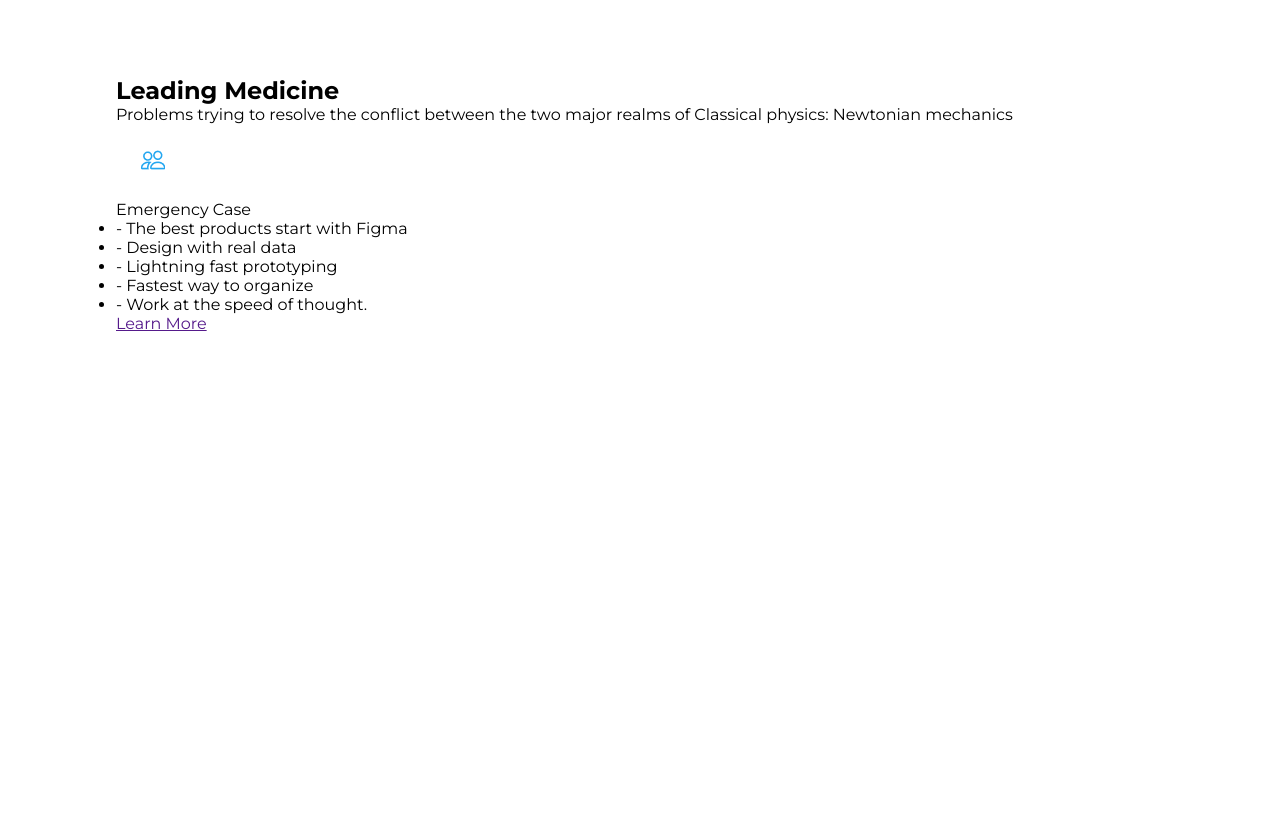
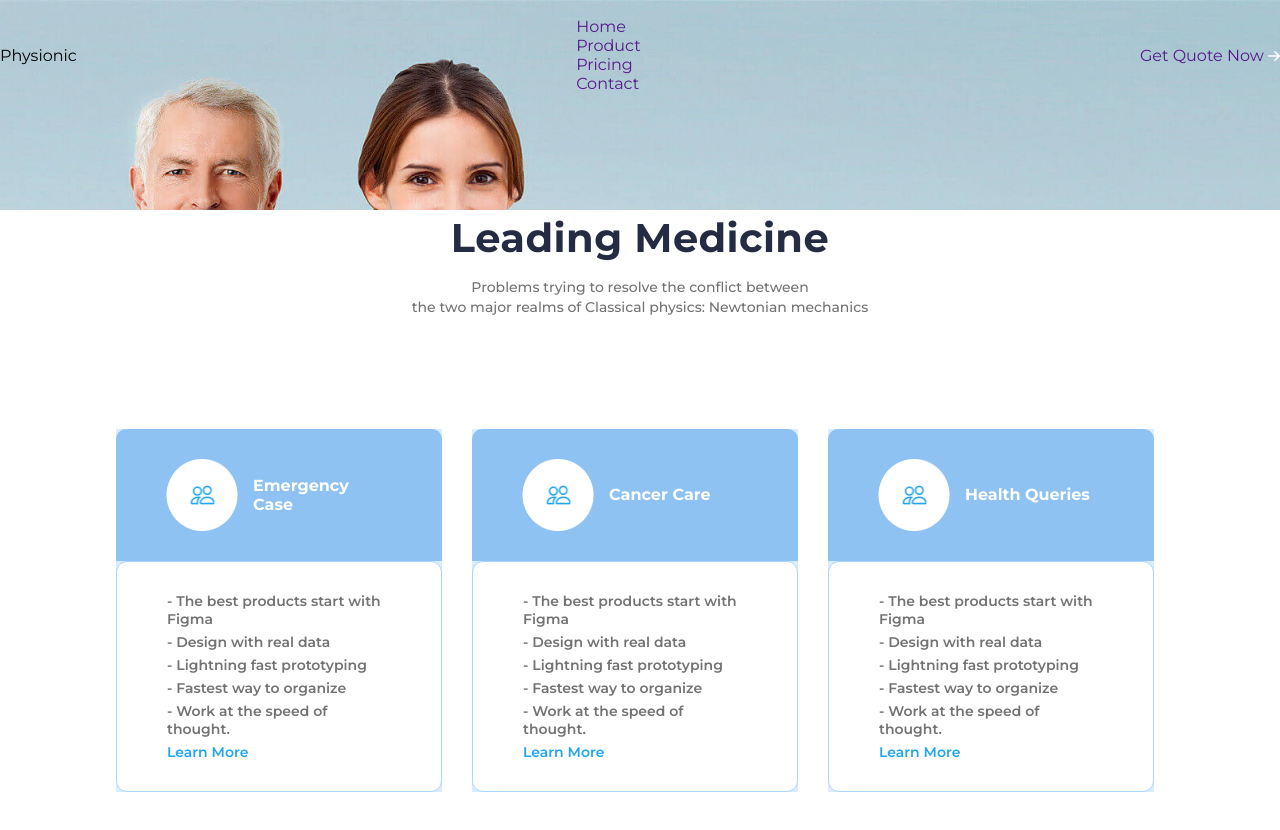
Before and after one commit to shedya-nya/hi-there-arkham-in-the-sky, a plain HTML site: page Милюкова/index.html in a window 1280 px wide. Before the commit the page ends 800 px from the top, so only its background shows below. Drawn offline with Linux system fonts and the light colour scheme.

Commit message:
lord have mercy
полуготовая секция с картами и начало формата header

```diff
--- a/Милюкова/index.html
+++ b/Милюкова/index.html
@@ -7,33 +7,74 @@
     <title>Милюкова</title>
   </head>
   <body>
+    <div class="cover">
     <header>
-      <a class="logo"></a>
+      <a class="logo">Physionic</a>
       <nav>
         <ul>
-          <li><a href=""></a></li>
-          <li><a href=""></a></li>
-          <li><a href=""></a></li>
-          <li><a href=""></a></li>
+          <li><a href="">Home</a></li>
+          <li><a href="">Product</a></li>
+          <li><a href="">Pricing</a></li>
+          <li><a href="">Contact</a></li>
         </ul>
       </nav>
-      <a href=""><div class="button"></div></a>
+      <a href="">
+        <div class="button">
+          <span>Get Quote Now </span>
+          <img src="images/arrow.png" alt="">
+        </div>
+      </a>
     </header>
     <main>
-      <div class="container">
-        <section class="hero"></section>
-        <section class="emergency">
+      <section class="hero">
+        <div class="container"></div>
+      </section>
+    </div>
+      <section class="emergency">
+        <div class="container">
           <h2>Leading Medicine</h2>
           <p>
-            Problems trying to resolve the conflict between the two major realms
+            Problems trying to resolve the conflict between<br> the two major realms
             of Classical physics: Newtonian mechanics
           </p>
           <div class="cardgroup">
             <div class="card">
               <div class="card-top">
                 <img src="images/emergency/icn-circle.png" alt="" />
+                <span>Emergency Case</span>
               </div>
-              <span>Emergency Case</span>
+              <div class="card-bottom">
+                <ul>
+                  <li>- The best products start with Figma</li>
+                  <li>- Design with real data</li>
+                  <li>- Lightning fast prototyping</li>
+                  <li>- Fastest way to organize</li>
+                  <li>- Work at the speed of thought.</li>
+                </ul>
+                <a href="">Learn More</a>
+              </div>
+            </div>
+            <div class="card">
+              <div class="card-top">
+                <img src="images/emergency/icn-circle.png" alt="" />
+                <span>Cancer Care</span>
+              </div>
+              <div class="card-bottom">
+                <ul>
+                  <li>- The best products start with Figma</li>
+                  <li>- Design with real data</li>
+                  <li>- Lightning fast prototyping</li>
+                  <li>- Fastest way to organize</li>
+                  <li>- Work at the speed of thought.</li>
+                </ul>
+                <a href="">Learn More</a>
+              </div>
+            </div>
+            <div class="card">
+              <div class="card-top">
+                <img src="images/emergency/icn-circle.png" alt="" />
+                <span>Health Queries</span>
+              </div>
               <div class="card-bottom">
                 <ul>
                   <li>- The best products start with Figma</li>
@@ -46,13 +87,21 @@
               </div>
             </div>
           </div>
-        </section>
-        <section class="cards"></section>
-        <section class="faq"></section>
-        <section class="pricing"></section>
-        <section class="intouch"></section>
-        <section class="prefooter"></section>
-      </div>
+        </div>
+      </section>
+      <section class="cards">
+        <div class="container"></div>
+      </section>
+      <section class="faq">
+        <div class="container"></div>
+      </section>
+      <section class="pricing">
+        <div class="container"></div>
+      </section>
+      <section class="intouch"></section>
+      <section class="prefooter">
+        <div class="container"></div>
+      </section>
     </main>
     <footer></footer>
   </body>
--- a/Милюкова/styles.css
+++ b/Милюкова/styles.css
@@ -1,11 +1,103 @@
-@import url('https://fonts.googleapis.com/css2?family=Montserrat:ital,wght@0,100..900;1,100..900&display=swap');
-*{
+@import url("https://fonts.googleapis.com/css2?family=Montserrat:ital,wght@0,100..900;1,100..900&display=swap");
+* {
   margin: 0;
   padding: 0;
   box-sizing: border-box;
   font-family: "Montserrat", serif;
 }
-.container{
+.container {
   max-width: 1048px;
   margin: 0 auto;
 }
+h2 {
+  text-align: center;
+  font-weight: 700;
+  font-size: 40px;
+  line-height: 142%;
+  letter-spacing: 0.01em;
+  color: #252b42;
+  padding-bottom: 10px;
+}
+ul {
+  list-style: none;
+}
+a {
+  text-decoration: none;
+}
+/* ------------------------------------------------------- */
+header {
+  display: flex;
+  justify-content: space-between;
+  align-items: center;
+  padding-top: 17px;
+  padding-bottom: 17px;
+}
+/* ------------------------------------------------------- */
+.cover{
+  background-image: url(images/hero-cover.5.jpg);
+  background-repeat: no-repeat;
+}
+/* ------------------------------------------------------- */
+.hero{
+  padding-top: 50px;
+  padding-bottom: 50px;
+}
+/* ------------------------------------------------------- */
+.card {
+  width: 326px;
+  background-color: #d9edff;
+}
+.card-top {
+  font-size: 14px;
+  background-color: #8ec2f2;
+  padding: 30px 50px;
+  border-top-left-radius: 10px;
+  border-top-right-radius: 10px;
+  display: flex;
+  align-items: center;
+  gap: 15px;
+}
+.card-top img {
+  width: 72px;
+  height: 72px;
+}
+.card-top span {
+  font-weight: 700;
+  font-size: 16px;
+  color: #fff;
+}
+.card-bottom {
+  font-size: 14px;
+  padding: 30px 50px;
+  border: 1px solid #a9d6ff;
+  border-radius: 11px;
+  background-color: #ffffff;
+}
+.card-bottom li {
+  padding-bottom: 5px;
+  font-weight: 600;
+  color: #737373;
+}
+.card-bottom a {
+  font-weight: 600;
+  font-size: 14px;
+  color: #23a6f0;
+}
+.cardgroup {
+  display: flex;
+  gap: 30px;
+  margin: 0 auto;
+  margin-top: 112px;
+  margin-bottom: 112px;
+}
+.emergency p {
+  font-weight: 500;
+  font-size: 14px;
+  line-height: 143%;
+  text-align: center;
+  color: #737373;
+}
+/* -------------------------------------------------------- */
+.cards {
+  background-color: #fafafa;
+}
```
Also changed, not shown: Милюкова/images/arrow.png (added), Милюкова/images/hero-cover.5.jpg (added), Милюкова/images/pricing/green-check.png (added), Милюкова/images/pricing/grey-check.png (added).
